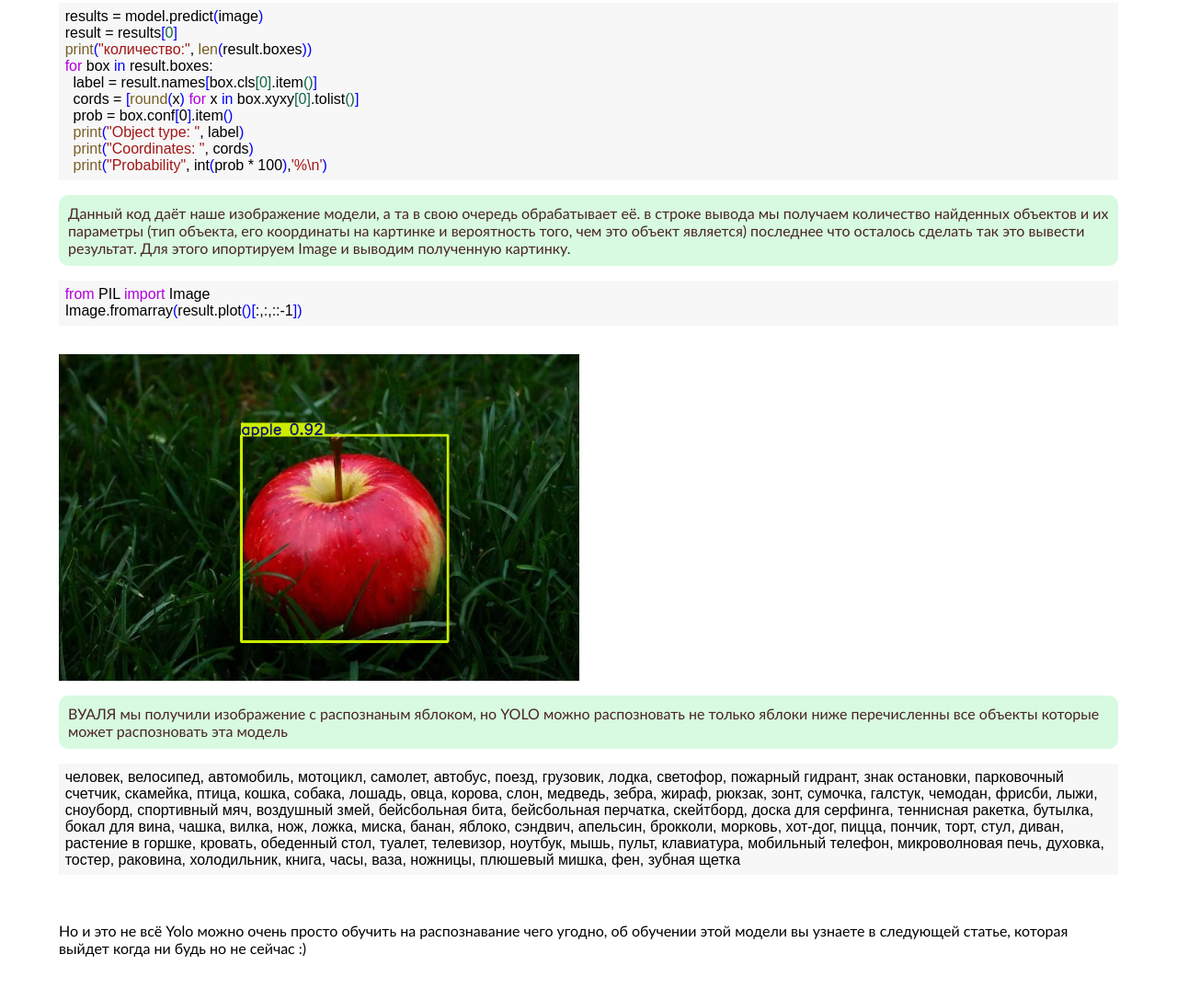
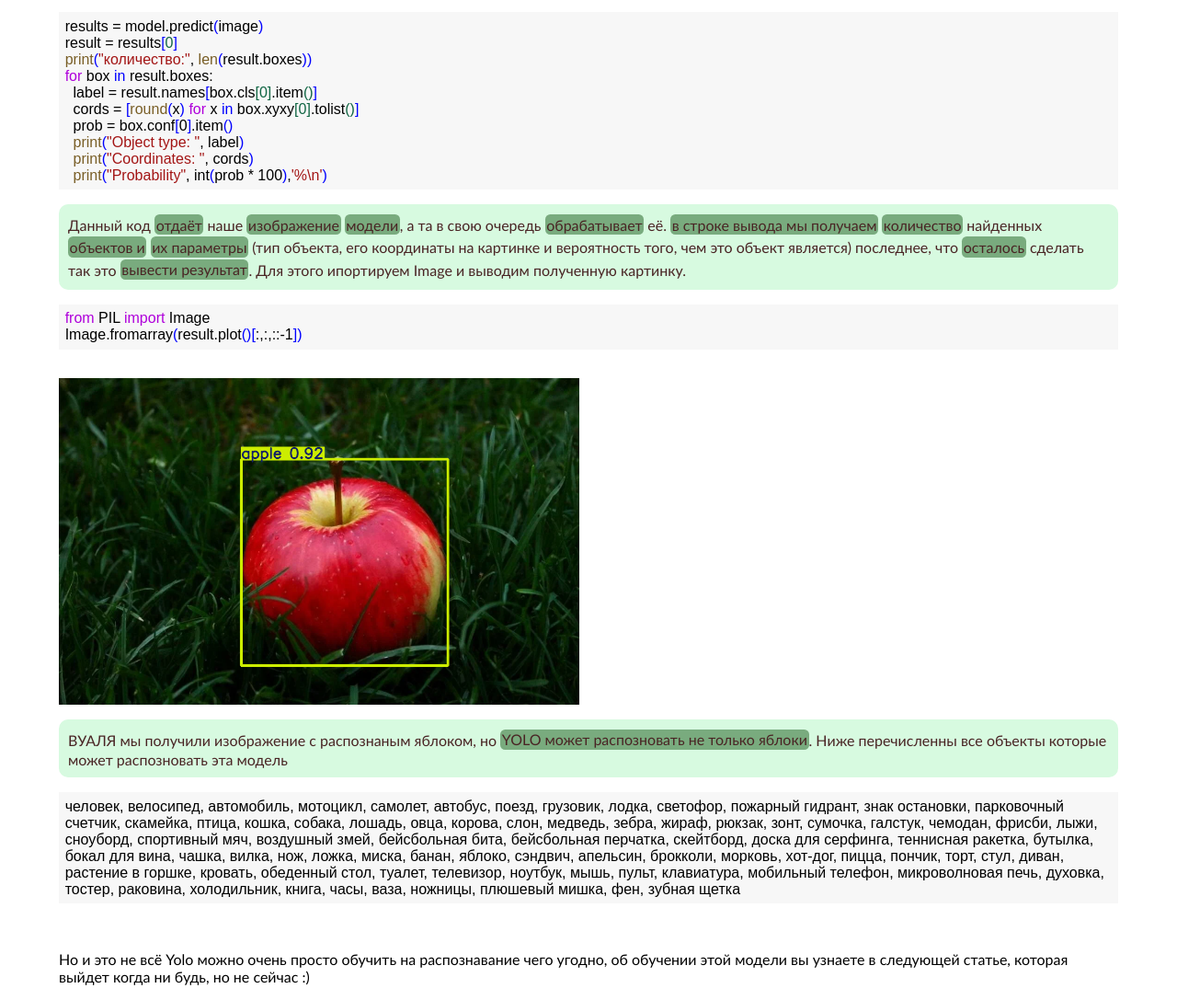
Before and after one commit to MatveyKanishev/yolo_site, a plain HTML site: page index.html in a window 1280 px wide. Shown: the part 2850-3937 px from the top of the page at 92% size. Before the commit the page ends 3906 px from the top, so only its background shows below. Drawn offline with Linux system fonts and the light colour scheme; a web font is replaced by a local one.

Commit message:
revision

```diff
--- a/index.html
+++ b/index.html
@@ -63,10 +63,10 @@
             <h2>Google Colab</h2>
             <section>
                 <h3>О сервисе</h3>
-                <p class="text1">Google Colab - это бесплатная интерактивная облачная среда для работы с кодом от
+                <p class="text1"><span class="t_v">Google Colab</span> - это бесплатная интерактивная <span class="t_v">облачная среда для работы с кодом</span> от
                     Google.
                     Она позволяет пользователям запускать код и работать с данными в облаке,
-                    что особенно полезно для задач, требующих большого объема памяти или мощностей процессора.
+                    что особенно полезно для задач, <span class="t_v">требующих большого объема памяти или мощностей процессора</span>.
                 </p>
             </section>
             <section>
@@ -76,7 +76,7 @@
                 <ol>
                     <li>зайти на сайт google colab</li>
                     <li>авторизоваться</li>
-                    <li>создать новый блокнот на диске после нам не обходимо загрузить в colab изображение яблока.</li>
+                    <li>создать новый блокнот на диске после нам не обходимо загрузить в colab изображение яблока</li>
 
                 </ol>
             </section>
@@ -132,11 +132,11 @@
                     &nbsp;&nbsp;<span class="yellow_c">print</span><span class="blue_c">(</span><span class="orange_c">"Probability"</span>, int<span
                     class="blue_c">(</span>prob * 100<span class="blue_c">)</span>,<span class="orange_c">'%\n'</span><span class="blue_c">)</span>
                 <br>
-            <p class="text1">Данный код даёт наше изображение модели, а та в свою очередь обрабатывает её.
-                в cтроке вывода мы получаем
-                количество найденных объектов и их параметры (тип объекта, его координаты на картинке и вероятность
+            <p class="text1">Данный код <span class="t_v">отдаёт</span> наше <span class="t_v">изображение</span> <span class="t_v">модели</span>, а та в свою очередь <span class="t_v">обрабатывает</span> её.
+                <span class="t_v">в cтроке вывода мы получаем</span>
+                <span class="t_v">количество</span> найденных <span class="t_v">объектов и</span> <span class="t_v">их параметры</span> (тип объекта, его координаты на картинке и вероятность
                 того, чем это объект является)
-                последнее что осталось сделать так это вывести результат. Для этого ипортируем Image и выводим
+                последнее, что <span class="t_v">осталось</span> сделать так это <span class="t_v">вывести результат</span>. Для этого ипортируем Image и выводим
                 полученную картинку.</p>
             <p class="cod">
 
@@ -147,8 +147,8 @@
             <div class="img-container">
                 <img loading="lazy" src="apl_cv.png" alt="Яблоко">
             </div>
-            <p class="text1">ВУАЛЯ мы получили изображение с распознаным яблоком, но YOLO можно распозновать не
-                только яблоки ниже перечисленны все объекты которые может распозновать эта модель </p>
+            <p class="text1">ВУАЛЯ мы получили изображение с распознаным яблоком, но <span class="t_v">YOLO может распозновать не
+                только яблоки</span>. Ниже перечисленны все объекты которые может распозновать эта модель </p>
             <p class="cod">человек, велосипед, автомобиль, мотоцикл, самолет, автобус, поезд, грузовик, лодка, светофор,
                 пожарный гидрант, знак остановки,
                 парковочный счетчик, скамейка, птица, кошка, собака, лошадь, овца, корова, слон, медведь, зебра, жираф,
@@ -162,7 +162,7 @@
                 мышь, пульт, клавиатура, мобильный телефон, микроволновая печь, духовка, тостер, раковина, холодильник,
                 книга, часы, ваза, ножницы, плюшевый мишка, фен, зубная щетка</p> <br>
             <p> Но и это не всё Yolo можно очень просто обучить на распознавание чего угодно, об обучении этой модели вы
-                узнаете в следующей статье, которая выйдет когда ни будь но не сейчас  :)
+                узнаете в следующей статье, которая выйдет когда ни будь, но не сейчас  :)
             </p>
         </article>
     </main>
```
